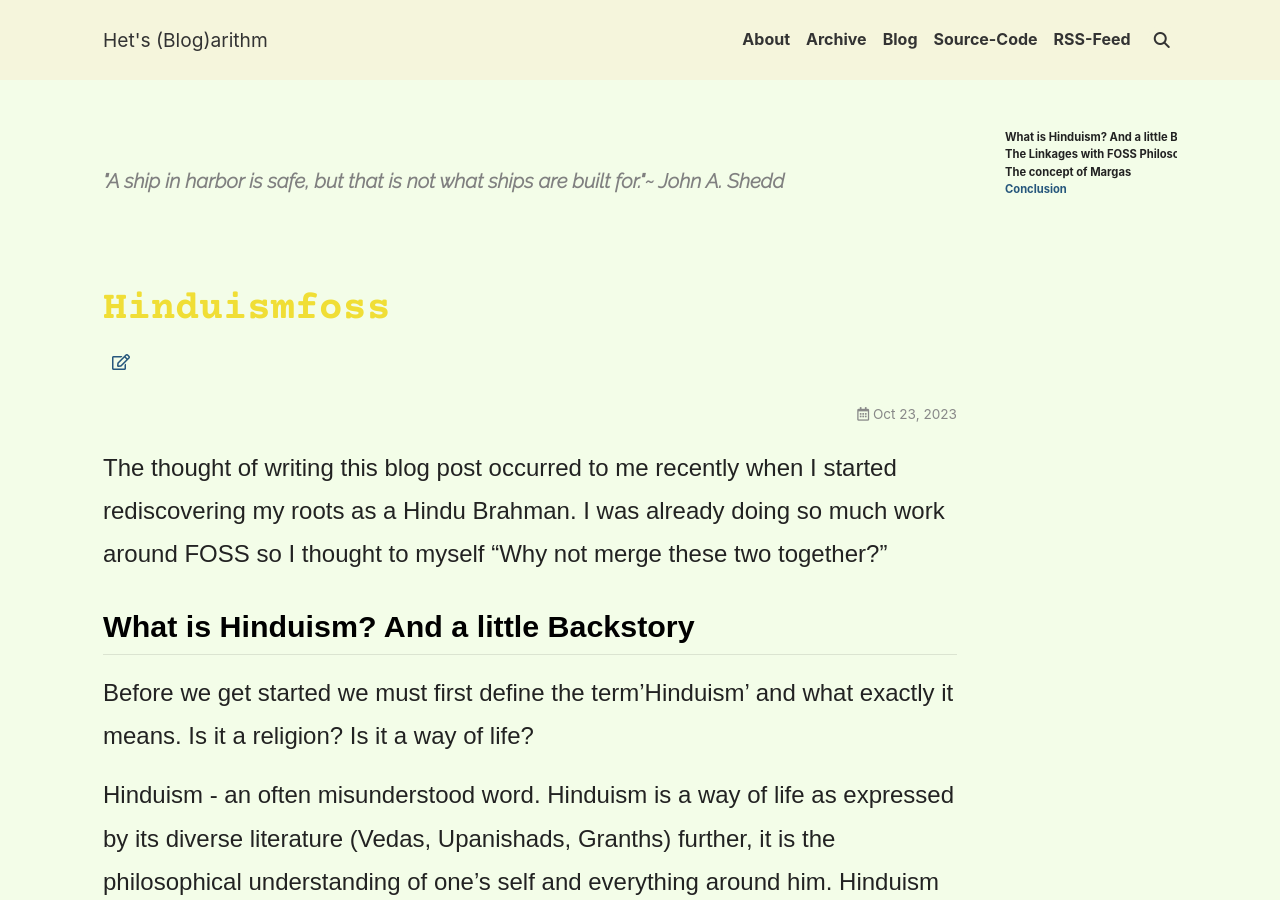
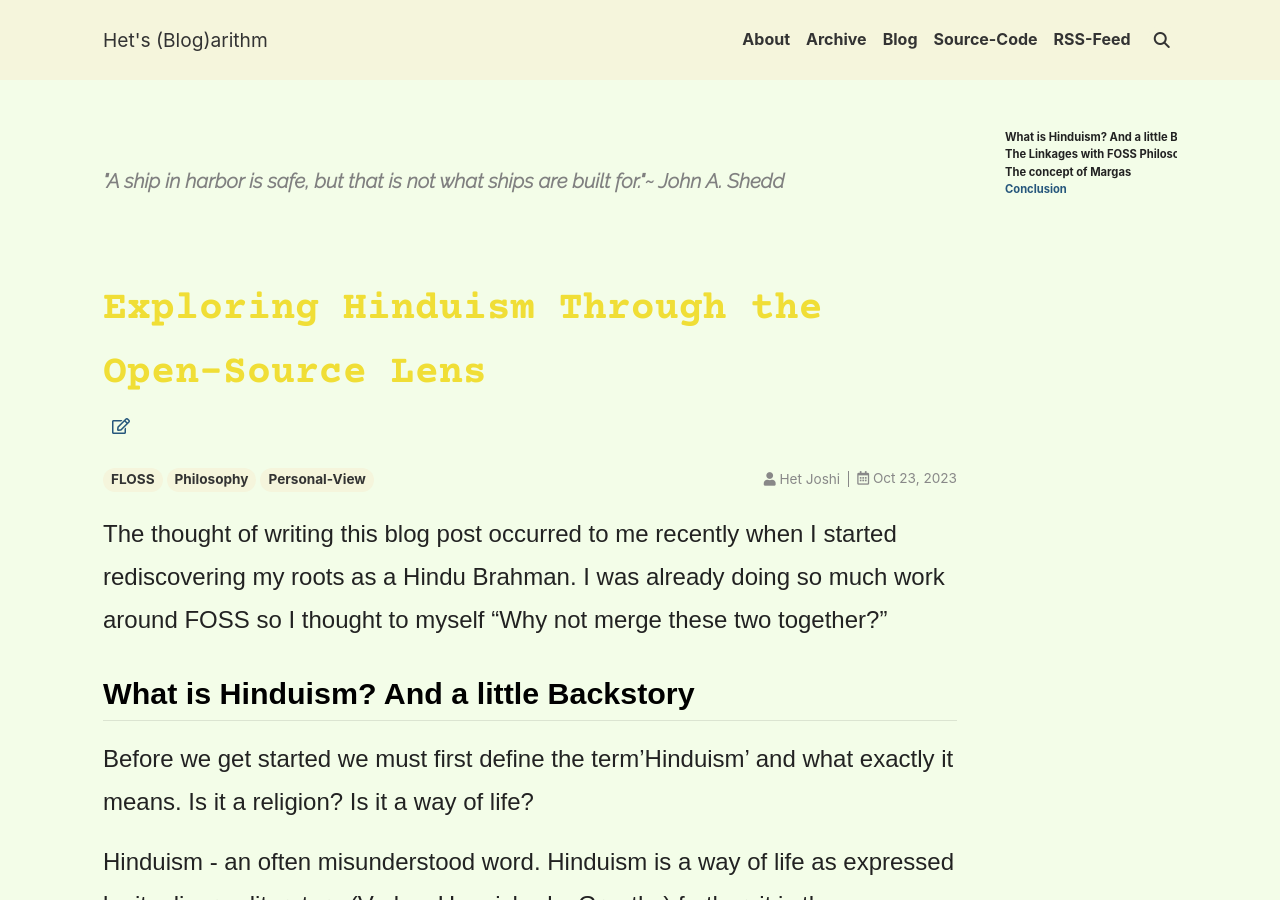
Before and after one commit to Het-Joshi/blog, a Jekyll site: the page built from _posts/2023-10-23-HinduismFOSS.md, in a window 1280 px wide and 900 px high. Built offline with Jekyll 4.4.1, drawn with Linux system fonts in a browser that asks for light colours; nearby versions of some CDN libraries; comment, search, counter and statistics services are not loaded; some of the changed text lies outside the part shown.

Commit message:
Update 2023-10-23-HinduismFOSS.md

```diff
--- a/_posts/2023-10-23-HinduismFOSS.md
+++ b/_posts/2023-10-23-HinduismFOSS.md
@@ -1,3 +1,11 @@
+---
+layout: article
+title: Exploring Hinduism Through the Open-Source Lens
+tags: FLOSS Philosophy Personal-View
+author: Het Joshi
+comments: true
+---
+
 The thought of writing this blog post occurred to me recently when I started rediscovering my roots as a Hindu Brahman. I was already doing so much work around FOSS so I thought to myself "Why not merge these two together?"
 
 ## What is Hinduism? And a little Backstory
```
Also changed, not shown: other parts of _posts/2023-10-23-HinduismFOSS.md (+1 -1 lines).
